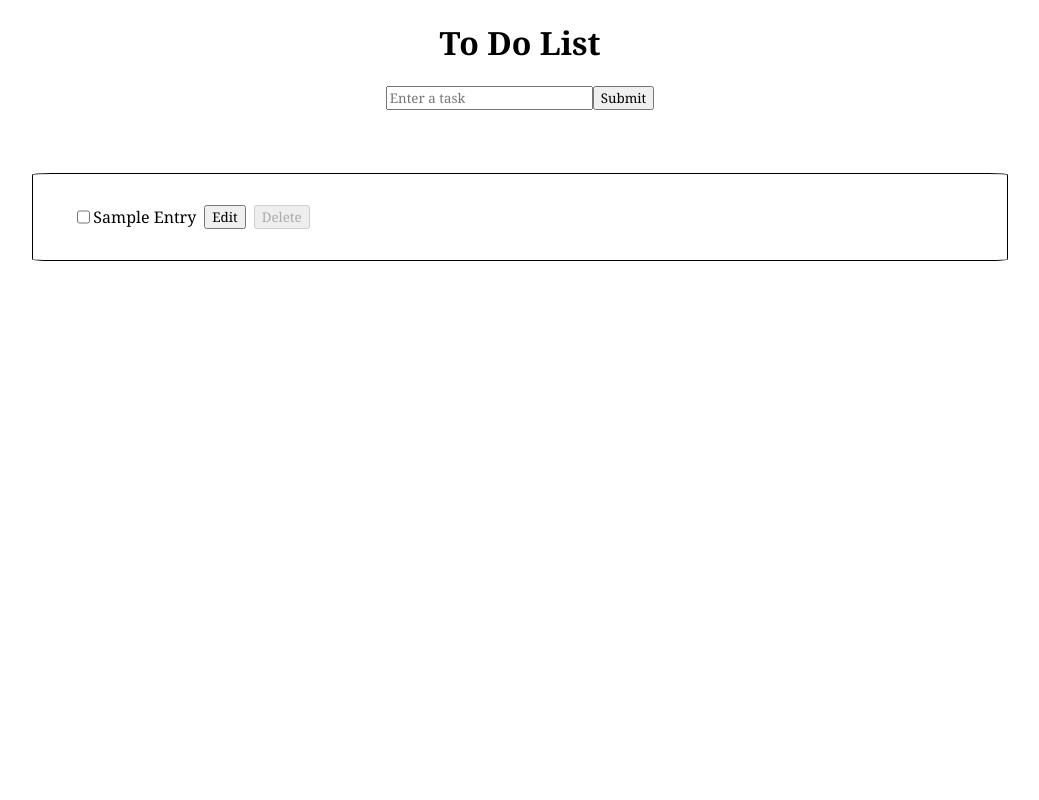
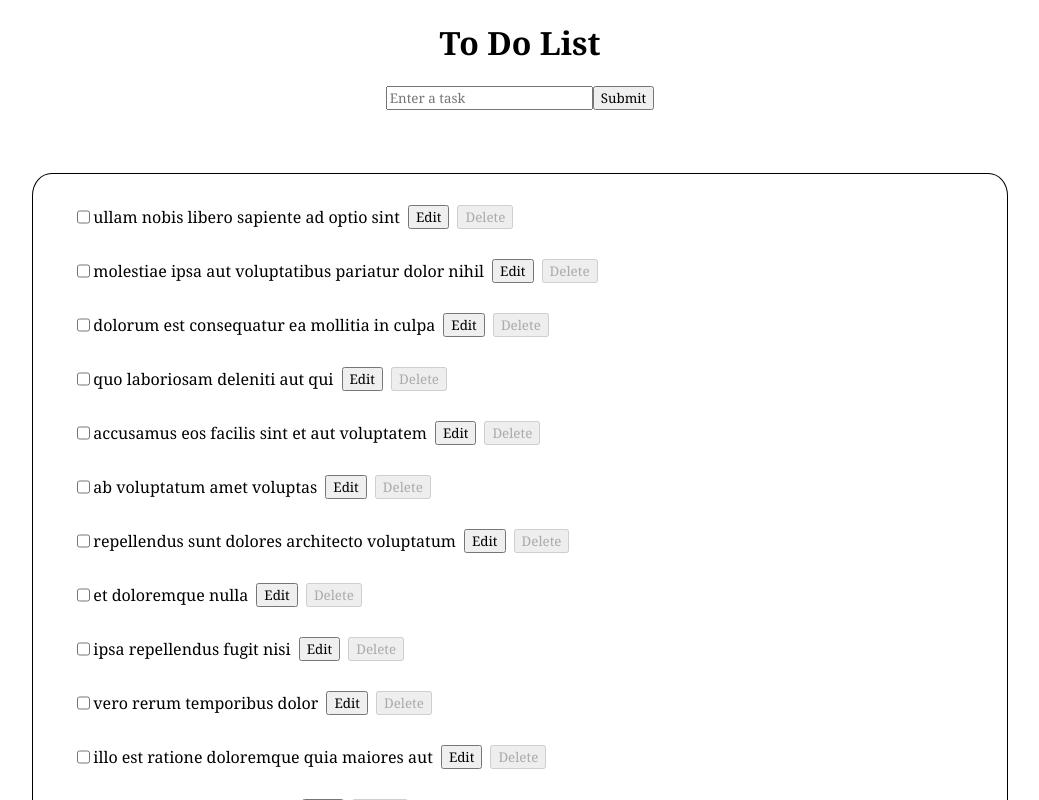
Before and after one commit to nyjackson/R-ALAB-320H.9.1, a React (Vite) app: page / in a window 1280 px wide. Shown: the top 800 px of the page, without its empty margins (120-1159 px from the left). Built offline with nearby package versions, Linux system fonts and the light colour scheme.

Commit message:
Deletion works

```diff
--- a/src/components/Form.jsx
+++ b/src/components/Form.jsx
@@ -5,11 +5,11 @@ import initialState from "../data";
 function Form() {
   // const [toDo, dispatch] = useReducer(reducer, [])
   const [newToDo, setNewToDo] = useState("");
-  const [toDoList, setToDoList] = useState([{title: "Sample Entry"}]);
-
+  const [toDoList, setToDoList] = useState(initialState);
+// [{title: "Sample Entry"}]
 function handleNewEntry(e){
     const item = e.target.value !== "" ? e.target.value : null
-    setNewToDo({title: item})
+    setNewToDo({title: item, id: toDoList.length+1})
     console.log("new entry is",item)
 }
   function handleToDoAdd(e) {
--- a/src/components/ToDoItem.jsx
+++ b/src/components/ToDoItem.jsx
@@ -5,19 +5,20 @@ function ToDoItem({task, list, setList}){
 //console.log(task)
 const [showDelete, setShowDelete] = useState(false)
 const [edit, setEdit] = useState(false)
-const [toDo, dispatch] = useReducer(reducer, task)
+const [toDo, dispatch] = useReducer(reducer, list)
 
 function reducer(state, action){
     //console.log(toDo)
-    console.log(state)
-    console.log(action)
+    console.log("In reducer, state:", state)
+    // console.log(action)
     switch(action?.type){
         case "delete":
-            console.log("state in delete",state)
-            const findDeleteEntryIndex = list.find(e => e.title ==state)
-            console.log("found:",findDeleteEntryIndex)
-
+            console.log("state in delete",action.payload)
+            const state = list.filter(e => e.title != action.payload)
+            console.log("newList:",state)
+            setList(state)
             return
+            //removeEntry(findDeleteEntryIndex)
         case "edit":
             console.log("state in edit", state)
             return
@@ -27,6 +28,7 @@ function reducer(state, action){
     }
 
 }
+
 function handleShow(){
 setShowDelete(!showDelete)
 setEdit(!edit)
@@ -37,20 +39,22 @@ setShowDelete(!showDelete)
 }
 
 function handleDelete(e){
-dispatch(list,{type:"delete", payload: e.target})
-console.log(e.target)
+dispatch({type:"delete", payload: task})
+
 }
 
 function handleEdit(e){
 console.log(e)
-dispatch(list, {type:"edit", payload: e.target})
+dispatch({type:"edit", payload: e.target})
+// console.log("The result: ", result)
+// setList(result)
 }
 
 return(
 <div id = "to-do-item">
 <input type = "checkbox" onClick={handleDeleteBtnShow}></input>
 {!edit ? <p>{task}</p>: <input type = "text" placeholder = {task}></input>}
-<button onClick = {handleShow} disabled = {edit}>Edit</button>
+<button onClick = {handleEdit} disabled = {false && edit}>{edit ? 'Save': 'Edit'}</button>
 <button disabled = {!showDelete} onClick ={handleDelete}>Delete</button>
 </div>)
 }
--- a/src/components/ToDoList.jsx
+++ b/src/components/ToDoList.jsx
@@ -1,8 +1,9 @@
 import ToDoItem from "./ToDoItem";
-import { useReducer } from "react";
+import { useReducer, useState } from "react";
 function ToDoList({ list, setList }) {
-  const toDos = list.map((i) => (
-    <ToDoItem key={i.id} task={i.title} list = {list} setList = {setList}>
+
+  const toDos = list.map((entry, i) => (
+    <ToDoItem key={entry.id || i} task={entry.title} list = {list} setList = {setList}>
       {i.title}
     </ToDoItem>
   ));
```
